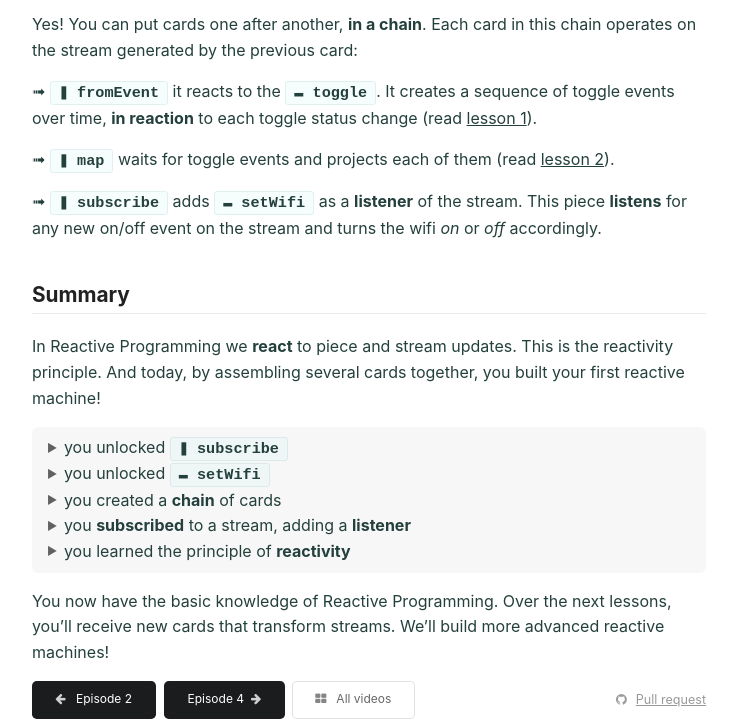
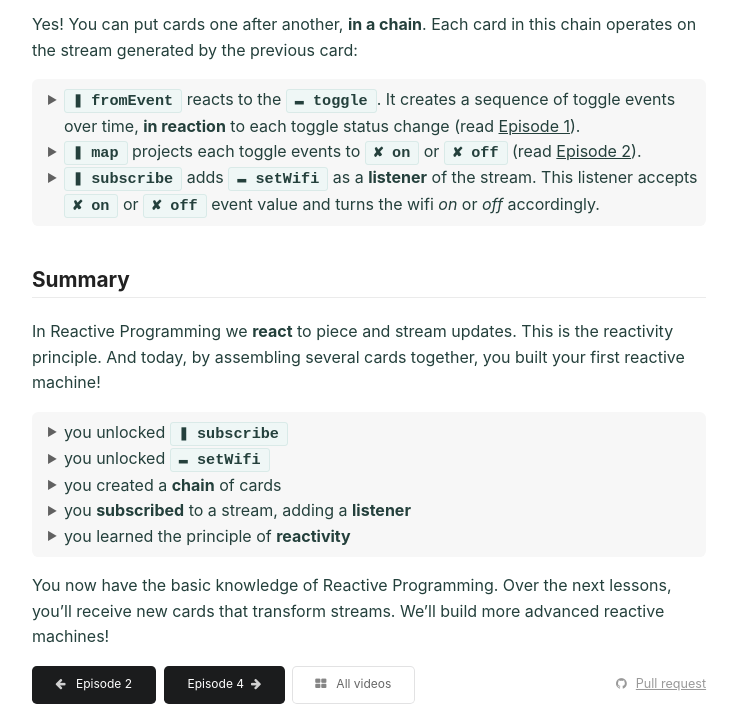
Before and after one commit to cedricss/reactive.how, a Jekyll site: the page built from listen.md, in a window 1280 px wide and 900 px high, scrolled down 950 px, cut to the strip 179-900 px from the top of the window. Shown: the whole strip, without its empty margins (271-1008 px from the left). Built offline with Jekyll 4.4.1, drawn with Linux system fonts in a browser that asks for light colours.

Commit message:
Add Episode 11
Minor edit episode 3

```diff
--- a/_data/course.yml
+++ b/_data/course.yml
@@ -66,3 +66,7 @@ lessons:
       -
       - 242933193
     date: Monday, 20 Nov.
+
+  - name: Initial value!
+    card: startWith
+    date: Monday, 27 Nov.
--- a/_includes/episodes.html
+++ b/_includes/episodes.html
@@ -12,10 +12,12 @@
         {{ lesson.name }}
     </h2>
     {% assign videos_size = lesson.videos | size %}
-    {% if videos_size == 1 %}
+    {% if videos_size == 0 %}
+    <img src="img/startWith/startWith.gif"/>
+    {% elsif videos_size == 1 %}
     {% assign video = lesson.videos[0] %}
     {% include card_player.html video=video episode=false %}
-    {% else if videos_size == 2 %}
+    {% elsif videos_size == 2 %}
     {% assign video = lesson.videos[1] %}
     {% include card_player.html video=video episode=true %}
     {% endif %}
--- a/listen.md
+++ b/listen.md
@@ -23,11 +23,9 @@ You also need all the cards and pieces you previously received. Let's put them a
 
 Yes! You can put cards one after another, **in a chain**. Each card in this chain operates on the stream generated by the previous card:
 
-➟ `❚ fromEvent` it reacts to the `▬ toggle`. It creates a sequence of toggle events over time, **in reaction** to each toggle status change (read [lesson 1](/fromEvent)).
-
-➟ `❚ map` waits for toggle events and projects each of them (read [lesson 2](/map)).
-
-➟ `❚ subscribe` adds `▬ setWifi` as a **listener** of the stream. This piece **listens** for any new on/off event on the stream and turns the wifi _on_ or _off_ accordingly.
+- `❚ fromEvent` reacts to the `▬ toggle`. It creates a sequence of toggle events over time, **in reaction** to each toggle status change (read [Episode 1](/fromEvent)).
+- `❚ map` projects each toggle events to `✘ on` or `✘ off` (read [Episode 2](/map)).
+- `❚ subscribe` adds `▬ setWifi` as a **listener** of the stream. This listener accepts `✘ on` or `✘ off` event value and turns the wifi _on_ or _off_ accordingly.
 
 ## Summary
 
```
Also changed, not shown: startWith.md (added, +52 -0 lines), img/startWith/content_preview.jpg (added), img/startWith/startWith.gif (added), img/startWith/toggle-wifi.jpg (added).
